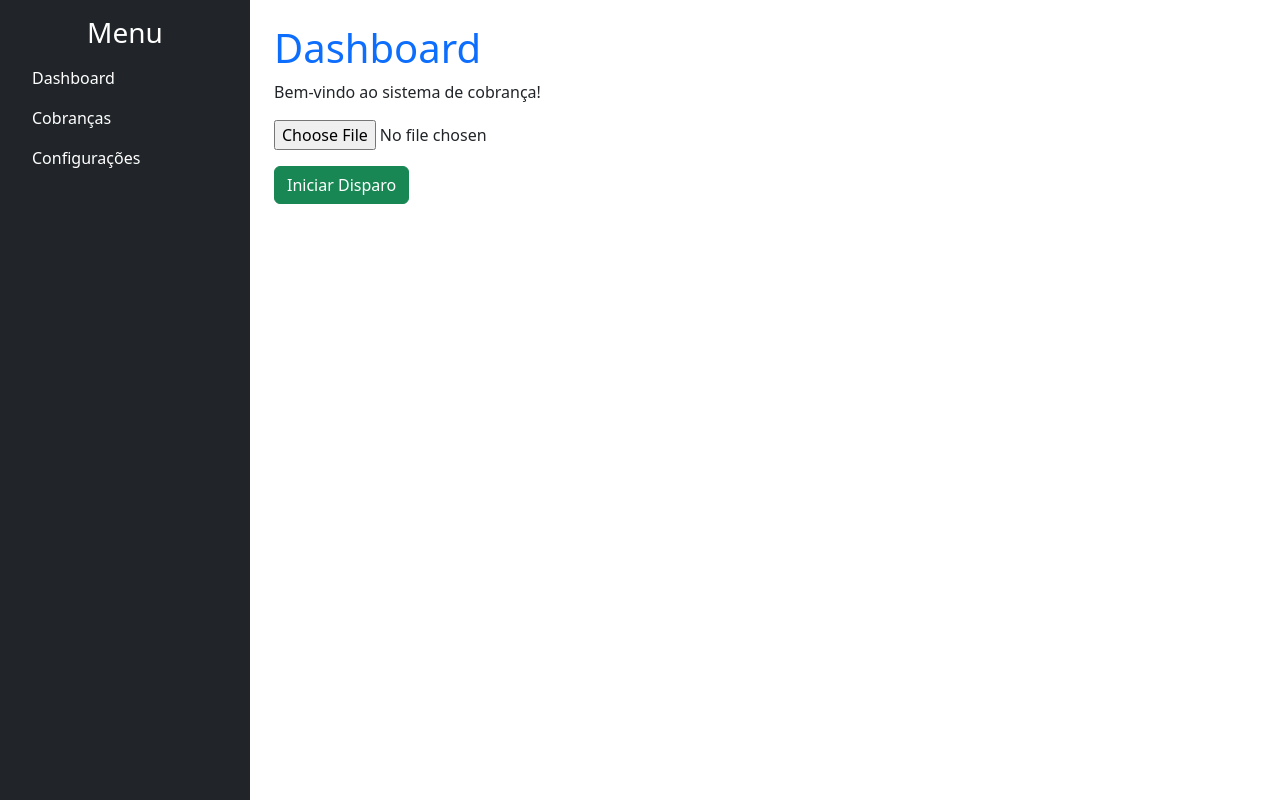
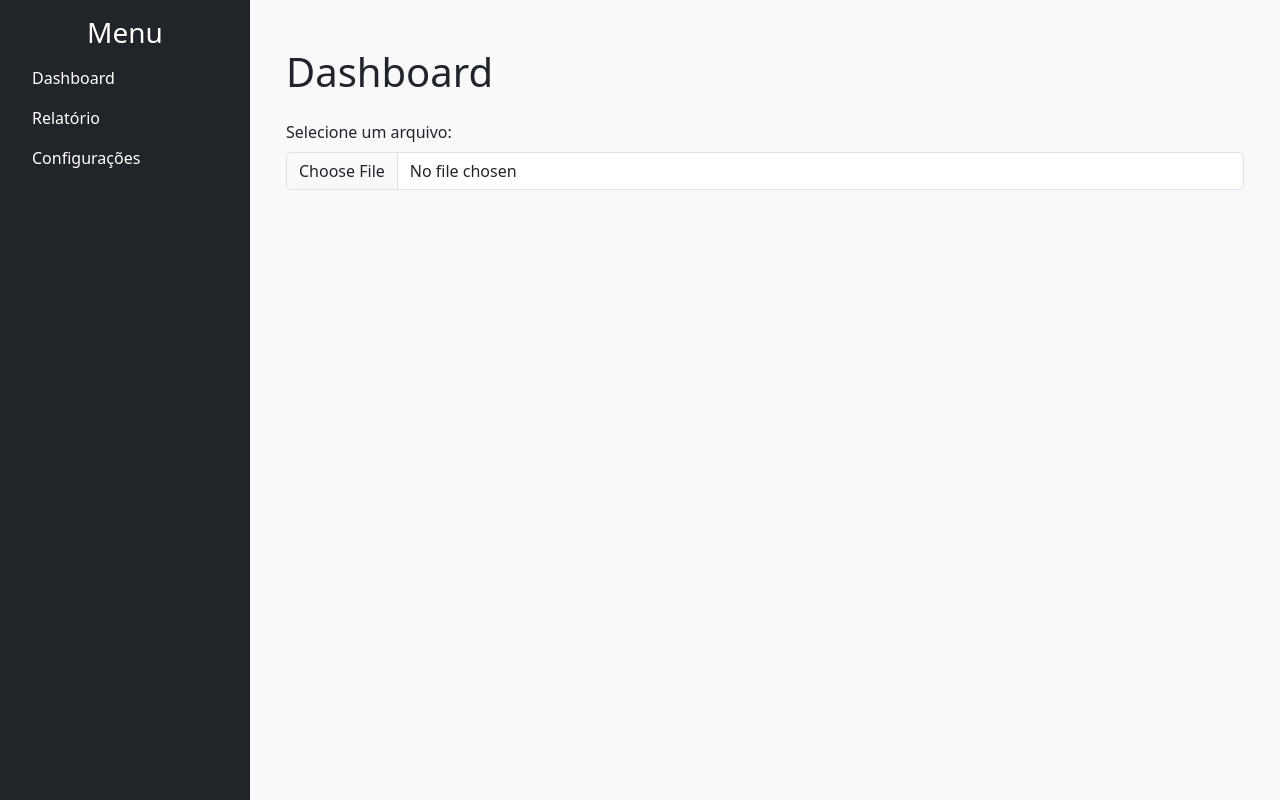
Before and after one commit to ronnysenna/sis-cobrancas, a React (Create React App) app: page /dashboard in a window 1280 px wide. Built offline with nearby package versions, Linux system fonts and the light colour scheme.

Commit message:
Add Página Relatório

```diff
--- a/src/App.js
+++ b/src/App.js
@@ -1,8 +1,19 @@
 import React from "react";
-import AppRoutes from "./routes/AppRoutes";
+import { BrowserRouter as Router, Route, Routes } from "react-router-dom";
+import Dashboard from "./pages/Dashboard";
+import Relatorio from "./pages/Relatorio"; // Nova página
+import Configuracoes from "./pages/Configuracoes";
 
 function App() {
-    return <AppRoutes />;
+  return (
+    <Router>
+      <Routes>
+        <Route path="/dashboard" element={<Dashboard />} />
+        <Route path="/relatorio" element={<Relatorio />} /> {/* Nova rota */}
+        <Route path="/configuracoes" element={<Configuracoes />} />
+      </Routes>
+    </Router>
+  );
 }
 
 export default App;
--- a/src/components/Layout.js
+++ b/src/components/Layout.js
@@ -3,16 +3,16 @@ import { Link } from "react-router-dom";
 
 const Layout = ({ children }) => {
   return (
-    <div className="d-flex">
+    <div className="d-flex" style={{ minHeight: "100vh" }}>
       {/* Sidebar */}
-      <div className="bg-dark text-white vh-100 p-3" style={{ width: "250px" }}>
+      <div className="bg-dark text-white p-3" style={{ width: "250px", minHeight: "100vh" }}>
         <h3 className="text-center">Menu</h3>
         <ul className="nav flex-column">
           <li className="nav-item">
             <Link to="/dashboard" className="nav-link text-white">Dashboard</Link>
           </li>
           <li className="nav-item">
-            <Link to="/cobrancas" className="nav-link text-white">Cobranças</Link>
+            <Link to="/relatorio" className="nav-link text-white">Relatório</Link> {/* Alterado de "Cobranças" para "Relatório" */}
           </li>
           <li className="nav-item">
             <Link to="/configuracoes" className="nav-link text-white">Configurações</Link>
@@ -21,7 +21,7 @@ const Layout = ({ children }) => {
       </div>
 
       {/* Conteúdo Principal */}
-      <div className="flex-grow-1 p-4">
+      <div className="flex-grow-1 p-4 bg-light">
         {children}
       </div>
     </div>
--- a/src/components/UploadPlanilha.js
+++ b/src/components/UploadPlanilha.js
@@ -1,16 +1,22 @@
-import React from "react";
+import React, { useState } from "react";
 
 const UploadPlanilha = ({ onFileSelected }) => {
+  const [fileName, setFileName] = useState("");
+
   const handleFileChange = (event) => {
     const file = event.target.files[0];
     if (file) {
+      setFileName(file.name);
+      console.log("Arquivo selecionado:", file.name); // Log para depuração
       onFileSelected(file);
     }
   };
 
   return (
-    <div>
-      <input type="file" accept=".xlsx" onChange={handleFileChange} />
+    <div className="mb-3">
+      <label className="form-label">Selecione um arquivo:</label>
+      <input type="file" accept=".xlsx" className="form-control" onChange={handleFileChange} />
+      {fileName && <p className="mt-2 text-success">Arquivo selecionado: {fileName}</p>}
     </div>
   );
 };
--- a/src/pages/Dashboard.js
+++ b/src/pages/Dashboard.js
@@ -1,14 +1,15 @@
 import React, { useState } from "react";
-import * as XLSX from "xlsx"; // Biblioteca para processar XLSX
+import * as XLSX from "xlsx";
 import Layout from "../components/Layout";
 import UploadPlanilha from "../components/UploadPlanilha";
 import { enviarArquivoParaN8n } from "../services/api";
+import "bootstrap/dist/css/bootstrap.min.css"; // Importação do Bootstrap
 
 const Dashboard = () => {
   const [arquivo, setArquivo] = useState(null);
   const [planilhaDados, setPlanilhaDados] = useState([]);
+  const [mensagem, setMensagem] = useState("");
   const [enviando, setEnviando] = useState(false);
-  const [mensagem, setMensagem] = useState("");
 
   const handleArquivoSelecionado = (file) => {
     setArquivo(file);
@@ -18,18 +19,18 @@ const Dashboard = () => {
       const data = new Uint8Array(e.target.result);
       const workbook = XLSX.read(data, { type: "array" });
 
-      const sheetName = workbook.SheetNames[0]; // Pega a primeira aba
+      const sheetName = workbook.SheetNames[0];
       const sheet = workbook.Sheets[sheetName];
 
-      const jsonData = XLSX.utils.sheet_to_json(sheet); // Converte para JSON
-      setPlanilhaDados(jsonData.slice(0, 5)); // Mostra os primeiros 5 registros
+      const jsonData = XLSX.utils.sheet_to_json(sheet);
+      setPlanilhaDados(jsonData);
     };
     reader.readAsArrayBuffer(file);
   };
 
-  const enviarPlanilhaParaN8n = async () => {
+  const handleEnviarArquivo = async () => {
     if (!arquivo) {
-      alert("Nenhum arquivo selecionado para envio.");
+      setMensagem("Nenhum arquivo selecionado!");
       return;
     }
 
@@ -37,60 +38,74 @@ const Dashboard = () => {
     setMensagem("");
 
     try {
-      const resposta = await enviarArquivoParaN8n(arquivo);
-      if (resposta) {
+      console.log("Enviando arquivo:", arquivo.name);
+      const response = await enviarArquivoParaN8n(arquivo);
+
+      if (response) {
         setMensagem("Arquivo enviado com sucesso!");
       } else {
         setMensagem("Erro ao enviar o arquivo.");
       }
     } catch (error) {
       setMensagem("Erro ao enviar o arquivo.");
-      console.error("Erro:", error);
-    } finally {
+      console.error("Erro no envio:", error);
+    }
+
     setEnviando(false);
-    }
   };
 
   return (
     <Layout>
-      <h1 className="text-primary">Dashboard</h1>
-      <p>Bem-vindo ao sistema de cobrança!</p>
+      <div className="container mt-4">
+        <h1 className="mb-4">Dashboard</h1>
 
         {/* Componente de Upload */}
         <UploadPlanilha onFileSelected={handleArquivoSelecionado} />
 
-      {/* Exibir prévia dos dados */}
+        {/* Exibe mensagem do arquivo selecionado */}
+        {arquivo && <p className="mt-2 text-primary">Arquivo: {arquivo.name}</p>}
+
+        {/* Exibe a tabela apenas se houver dados */}
         {planilhaDados.length > 0 && (
-        <div className="mt-3">
-          <h5>Prévia da Planilha:</h5>
-          <table className="table">
-            <thead>
+          <>
+            {/* Contêiner para permitir rolagem lateral e vertical */}
+            <div className="table-responsive" style={{ maxHeight: "500px", overflowY: "auto", overflowX: "auto" }}>
+              <table className="table table-bordered table-hover" style={{ fontSize: "14px" }}>
+                <thead style={{ backgroundColor: "#007bff", color: "white", position: "sticky", top: "0", zIndex: "2" }}>
                   <tr>
-                {Object.keys(planilhaDados[0]).map((key) => (
-                  <th key={key}>{key}</th>
+                    {Object.keys(planilhaDados[0]).map((coluna, index) => (
+                      <th key={index} className="text-center">{coluna}</th>
                     ))}
                   </tr>
                 </thead>
                 <tbody>
-              {planilhaDados.map((row, index) => (
+                  {planilhaDados.map((linha, index) => (
                     <tr key={index}>
-                  {Object.values(row).map((value, i) => (
-                    <td key={i}>{value}</td>
+                      {Object.values(linha).map((valor, idx) => (
+                        <td key={idx} className="text-center">{valor}</td>
                       ))}
                     </tr>
                   ))}
                 </tbody>
               </table>
             </div>
+
+            {/* Botão para enviar dados ao back-end */}
+            <div className="d-flex justify-content-end">
+              <button
+                className="btn btn-success mt-3"
+                onClick={handleEnviarArquivo}
+                disabled={enviando}
+              >
+                {enviando ? "Enviando..." : "Enviar Arquivo para o Back-end"}
+              </button>
+            </div>
+          </>
         )}
 
-      {/* Botão de Envio */}
-      <button className="btn btn-success mt-3" onClick={enviarPlanilhaParaN8n} disabled={enviando}>
-        {enviando ? "Enviando..." : "Iniciar Disparo"}
-      </button>
-
-      {/* Exibir status do envio */}
-      {mensagem && <p className="mt-3">{mensagem}</p>}
+        {/* Mensagem de status */}
+        {mensagem && <p className="mt-3 text-center">{mensagem}</p>}
+      </div>
     </Layout>
   );
 };
--- /dev/null
+++ b/src/pages/Relatorio.js
@@ -0,0 +1,70 @@
+import React, { useEffect, useState } from "react";
+import axios from "axios";
+import Layout from "../components/Layout";
+import "bootstrap/dist/css/bootstrap.min.css";
+
+const Relatorio = () => {
+  const [dados, setDados] = useState([]);
+  const [carregando, setCarregando] = useState(true);
+  const [erro, setErro] = useState(null);
+
+  useEffect(() => {
+    const buscarRelatorio = async () => {
+      try {
+        const response = await axios.get("https://projetos-n8n-n8n.wchbax.easypanel.host/webhook/realatorio");
+        setDados(response.data);
+      } catch (error) {
+        console.error("Erro ao buscar relatório:", error);
+        setErro("Erro ao carregar os dados.");
+      }
+      setCarregando(false);
+    };
+
+    buscarRelatorio();
+  }, []);
+
+  return (
+    <Layout>
+      <div className="container mt-4">
+        <h1 className="mb-4">Relatório de Mensagens Enviadas</h1>
+
+        {/* Mensagem de carregamento */}
+        {carregando && <p>Carregando...</p>}
+
+        {/* Mensagem de erro */}
+        {erro && <p className="text-danger">{erro}</p>}
+
+        {/* Exibe a tabela apenas se houver dados */}
+        {dados.length > 0 && (
+          <div className="table-responsive" style={{ maxHeight: "500px", overflowY: "auto", overflowX: "auto" }}>
+            <table className="table table-bordered table-hover" style={{ fontSize: "14px" }}>
+              <thead style={{ backgroundColor: "#007bff", color: "white", position: "sticky", top: "0", zIndex: "2" }}>
+                <tr>
+                  {Object.keys(dados[0]).map((coluna, index) => (
+                    <th key={index} className="text-center">{coluna}</th>
+                  ))}
+                </tr>
+              </thead>
+              <tbody>
+                {dados.map((linha, index) => (
+                  <tr key={index}>
+                    {Object.values(linha).map((valor, idx) => (
+                      <td key={idx} className="text-center">{valor}</td>
+                    ))}
+                  </tr>
+                ))}
+              </tbody>
+            </table>
+          </div>
+        )}
+
+        {/* Mensagem caso não haja dados */}
+        {!carregando && dados.length === 0 && !erro && (
+          <p className="text-center">Nenhum dado encontrado.</p>
+        )}
+      </div>
+    </Layout>
+  );
+};
+
+export default Relatorio;
--- a/src/services/api.js
+++ b/src/services/api.js
@@ -1,11 +1,18 @@
 import axios from "axios";
 
-const API_BASE_URL = "https://n8n.ronnysenna.com.br/webhook/receber_planilha";
+const API_BASE_URL = "https://projetos-n8n-n8n.wchbax.easypanel.host/webhook/evolution";
 
 const enviarArquivoParaN8n = async (arquivo) => {
   try {
+    if (!arquivo) {
+      console.error("Nenhum arquivo selecionado para envio!");
+      return;
+    }
+
     const formData = new FormData();
-    formData.append("file", arquivo); // Envia o arquivo como 'file'
+    formData.append("file", arquivo);
+
+    console.log("Enviando arquivo para API:", arquivo.name); // Log para depuração
 
     const response = await axios.post(API_BASE_URL, formData, {
       headers: {
@@ -16,7 +23,7 @@ const enviarArquivoParaN8n = async (arquivo) => {
     console.log("Resposta da API:", response.data);
     return response.data;
   } catch (error) {
-    console.error("Erro ao enviar o arquivo:", error);
+    console.error("Erro ao enviar o arquivo:", error.response ? error.response.data : error.message);
   }
 };
 
```
Lines whose indentation alone changed are shown as unchanged.
